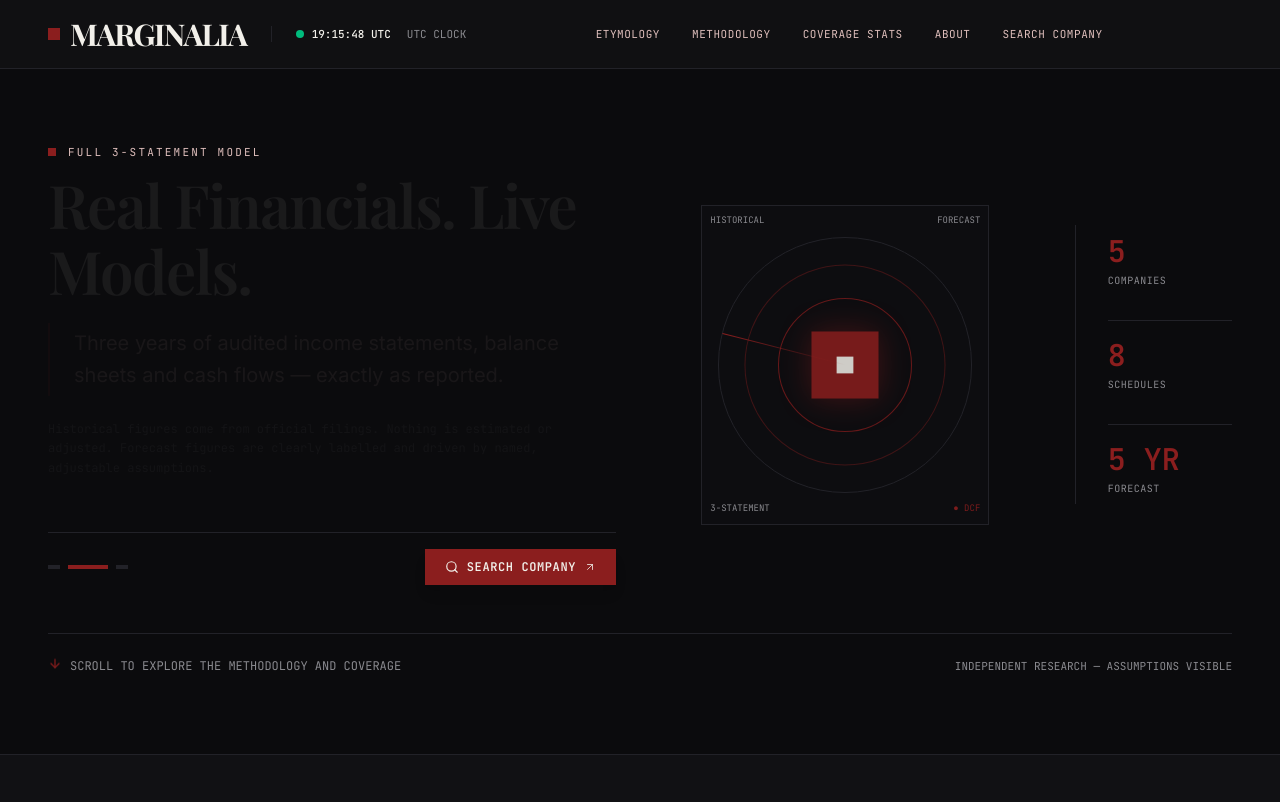
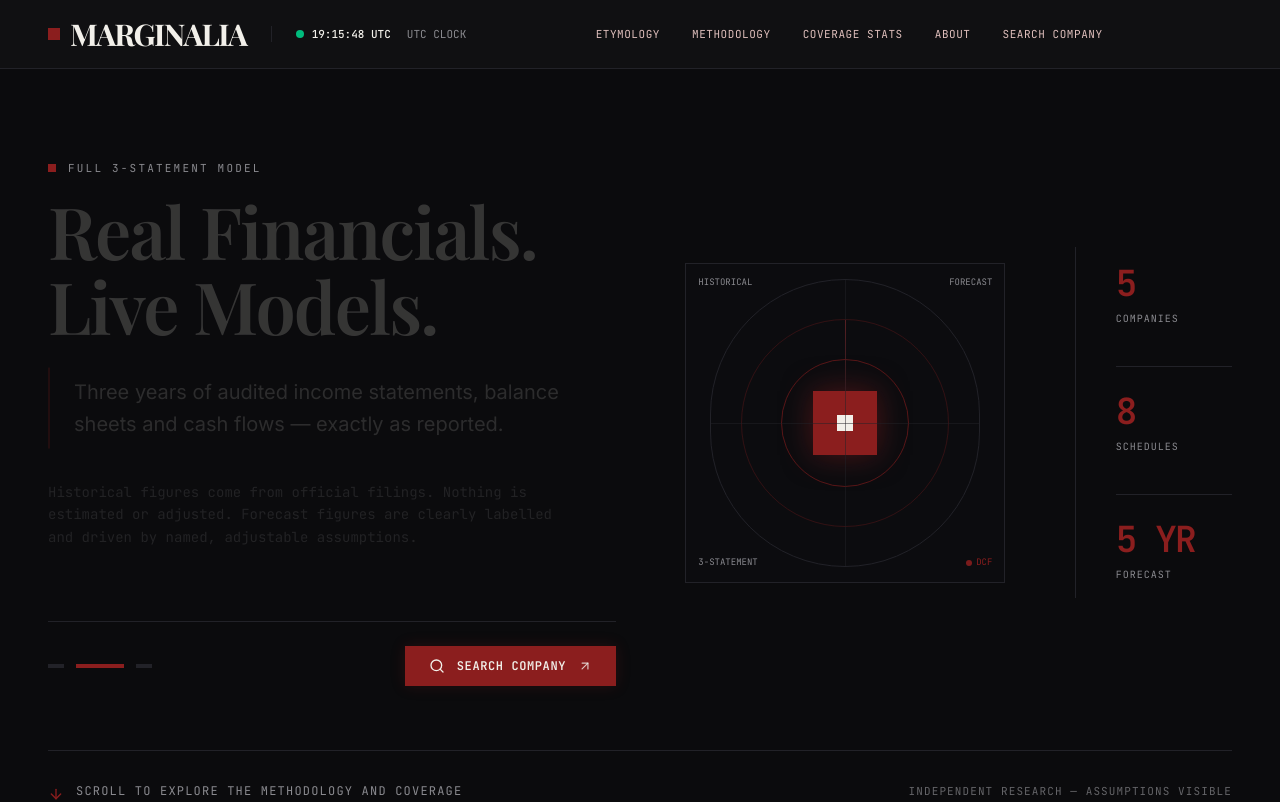
Before and after one commit to vanshgupta569-lab/Vansh-Gupta, a React (Vite) app: page / in a window 1280 px wide. Shown: the top 802 px of the page. Built offline with nearby package versions, Linux system fonts and the light colour scheme; a web font is replaced by a local one.

Commit message:
Update HeroSection.tsx

```diff
--- a/src/components/HeroSection.tsx
+++ b/src/components/HeroSection.tsx
@@ -1,5 +1,5 @@
-import React, { useState, useEffect } from 'react';
-import { motion, AnimatePresence } from 'motion/react';
+import React, { useState, useEffect, useRef } from 'react';
+import { motion, AnimatePresence, useScroll, useTransform } from 'motion/react';
 import { ArrowDown, Search, ArrowUpRight } from 'lucide-react';
 
 interface HeroSectionProps {
@@ -29,8 +29,24 @@ const HERO_SLIDES = [
 
 export const HeroSection: React.FC<HeroSectionProps> = ({ onSearchCompany }) => {
   const [activeSlide, setActiveSlide] = useState(0);
-  const [rotation, setRotation] = useState(0);
+  const containerRef = useRef<HTMLElement>(null);
 
+  // Hook into the scroll position of the hero section for scroll-driven animations
+  const { scrollYProgress } = useScroll({
+    target: containerRef,
+    offset: ["start start", "end start"]
+  });
+
+  // Map the mouse scroll progress to specific visual transformations
+  const heroOpacity = useTransform(scrollYProgress, [0, 0.8], [1, 0]);
+  const heroY = useTransform(scrollYProgress, [0, 0.8], [0, -80]);
+
+  // Tie the rotation and scale of the geometric graphic strictly to the scroll wheel
+  const radarRotation = useTransform(scrollYProgress, [0, 1], [0, 270]);
+  const innerRadarRotation = useTransform(scrollYProgress, [0, 1], [0, -180]);
+  const radarScale = useTransform(scrollYProgress, [0, 0.8], [1, 1.15]);
+
+  // Keep the timer for the text slides ONLY
   useEffect(() => {
     const timer = setInterval(() => {
       setActiveSlide((prev) => (prev + 1) % HERO_SLIDES.length);
@@ -38,61 +54,61 @@ export const HeroSection: React.FC<HeroSectionProps> = ({ onSearchCompany }) =>
     return () => clearInterval(timer);
   }, []);
 
-  useEffect(() => {
-    const handleScroll = () => {
-      const scrollY = window.scrollY;
-      setRotation(scrollY * 0.15);
-    };
-    window.addEventListener('scroll', handleScroll);
-    return () => window.removeEventListener('scroll', handleScroll);
-  }, []);
-
   const slide = HERO_SLIDES[activeSlide];
 
   return (
-    <section id="hero" className="pt-28 lg:pt-36 pb-20 max-w-[1440px] mx-auto px-6 lg:px-12 hairline-border-b min-h-[680px] flex flex-col justify-between">
-      <div className="grid grid-cols-1 lg:grid-cols-12 gap-12 items-center">
+    <section
+      id="hero"
+      ref={containerRef}
+      className="pt-32 lg:pt-40 pb-24 max-w-[1440px] mx-auto px-6 lg:px-12 hairline-border-b min-h-[720px] flex flex-col justify-between"
+    >
+      <motion.div
+        style={{ opacity: heroOpacity, y: heroY }}
+        className="grid grid-cols-1 lg:grid-cols-12 gap-16 lg:gap-12 items-center"
+      >
 
-        {/* Left Column */}
-        <div className="lg:col-span-6 flex flex-col gap-6">
+        {/* Left Column (Text & Controls) */}
+        <div className="lg:col-span-6 flex flex-col gap-8">
           <div className="flex items-center gap-3">
             <span className="w-2 h-2 bg-[#8B1E1E]" />
-            <span className="font-mono text-[11px] text-[#dfbfbc] tracking-[0.2em] uppercase">
+            <span className="font-mono text-[11px] text-[#8A8A8F] tracking-[0.2em] uppercase">
               {slide.tag}
             </span>
           </div>
 
+          <div className="min-h-[220px]">
             <AnimatePresence mode="wait">
               <motion.div
                 key={activeSlide}
-              initial={{ opacity: 0, y: 15 }}
+                initial={{ opacity: 0, y: 20 }}
                 animate={{ opacity: 1, y: 0 }}
-              exit={{ opacity: 0, y: -15 }}
-              transition={{ duration: 0.4 }}
-              className="flex flex-col gap-5"
+                exit={{ opacity: 0, y: -20 }}
+                transition={{ duration: 0.5, ease: "easeOut" }}
+                className="flex flex-col gap-6"
               >
-              <h1 className="font-display text-4xl sm:text-5xl lg:text-6xl font-semibold leading-[1.1] tracking-tight text-[#F2F0EA]">
+                <h1 className="font-display text-5xl sm:text-6xl lg:text-7xl font-semibold leading-[1.05] tracking-tight text-[#F2F0EA]">
                   {slide.title}
                 </h1>
 
-              <p className="font-sans text-lg lg:text-xl text-[#dfbfbc] max-w-xl border-l-2 border-[#8B1E1E] pl-6 py-1 leading-relaxed">
+                <p className="font-sans text-lg lg:text-xl text-[#F2F0EA]/80 max-w-xl border-l-2 border-[#8B1E1E] pl-6 py-2 leading-relaxed">
                   {slide.subtitle}
                 </p>
 
-              <p className="font-mono text-xs text-[#8A8A8F] max-w-lg leading-relaxed mt-1">
+                <p className="font-mono text-sm text-[#8A8A8F] max-w-lg leading-relaxed mt-2">
                   {slide.detail}
                 </p>
               </motion.div>
             </AnimatePresence>
+          </div>
 
-          <div className="flex items-center gap-6 mt-4 pt-4 hairline-border-t">
-            <div className="flex gap-2">
+          <div className="flex items-center gap-8 mt-6 pt-6 hairline-border-t">
+            <div className="flex gap-3">
               {HERO_SLIDES.map((_, idx) => (
                 <button
                   key={idx}
                   onClick={() => setActiveSlide(idx)}
-                  className={`h-1 transition-all cursor-pointer ${
-                    activeSlide === idx ? 'w-10 bg-[#8B1E1E]' : 'w-3 bg-[#222228] hover:bg-[#8A8A8F]'
+                  className={`h-1 transition-all duration-300 cursor-pointer ${
+                    activeSlide === idx ? 'w-12 bg-[#8B1E1E]' : 'w-4 bg-[#222228] hover:bg-[#8A8A8F]'
                   }`}
                   aria-label={`Slide ${idx + 1}`}
                 />
@@ -101,79 +117,88 @@ export const HeroSection: React.FC<HeroSectionProps> = ({ onSearchCompany }) =>
 
             <button
               onClick={onSearchCompany}
-              className="bg-[#8B1E1E] text-[#F2F0EA] font-mono text-xs px-5 py-2.5 uppercase tracking-wider hover:bg-[#6a1515] transition-colors flex items-center gap-2 cursor-pointer ml-auto font-semibold shadow-lg"
+              className="bg-[#8B1E1E] text-[#F2F0EA] font-mono text-xs px-6 py-3 uppercase tracking-wider hover:bg-[#6a1515] transition-colors flex items-center gap-3 cursor-pointer ml-auto font-semibold shadow-[0_0_15px_rgba(139,30,30,0.2)]"
             >
-              <Search className="w-3.5 h-3.5" />
+              <Search className="w-4 h-4" />
               <span>Search Company</span>
-              <ArrowUpRight className="w-3 h-3 text-[#F2F0EA]/80" />
+              <ArrowUpRight className="w-3.5 h-3.5 text-[#F2F0EA]/80" />
             </button>
           </div>
         </div>
 
-        {/* Centre Graphic */}
-        <div className="lg:col-span-4 relative h-80 sm:h-96 w-full flex items-center justify-center">
-          <div className="relative w-72 h-80 flex items-center justify-center">
-            <div className="absolute inset-0 hairline-border p-4 bg-[#111114]/40 flex items-center justify-center">
+        {/* Centre Graphic (Scroll Driven) */}
+        <div className="lg:col-span-4 relative h-[380px] w-full flex items-center justify-center">
+          <div className="relative w-80 h-80 flex items-center justify-center">
+            <div className="absolute inset-0 hairline-border p-6 bg-[#111114]/40 flex items-center justify-center">
+
               <motion.div
-                style={{ rotate: rotation }}
-                className="w-64 h-64 border hairline-border rounded-full flex items-center justify-center relative"
+                style={{ rotate: radarRotation, scale: radarScale }}
+                className="w-72 h-72 border hairline-border rounded-full flex items-center justify-center relative"
               >
                 <motion.div
-                  animate={{ scale: [1, 1.05, 1] }}
-                  transition={{ duration: 4, repeat: Infinity, ease: 'easeInOut' }}
-                  className="w-48 h-48 border border-[#8B1E1E]/40 rounded-full flex items-center justify-center"
+                  style={{ rotate: innerRadarRotation }}
+                  className="w-52 h-52 border border-[#8B1E1E]/30 rounded-full flex items-center justify-center relative"
                 >
-                  <div className="w-32 h-32 border border-[#8B1E1E]/70 rounded-full flex items-center justify-center">
-                    <motion.div
-                      animate={{ opacity: [0.7, 1, 0.7] }}
-                      transition={{ duration: 2, repeat: Infinity }}
-                      className="w-16 h-16 bg-[#8B1E1E] shadow-[0_0_30px_rgba(139,30,30,0.5)] flex items-center justify-center cursor-pointer"
+                  <div className="w-32 h-32 border border-[#8B1E1E]/60 rounded-full flex items-center justify-center relative">
+                    <div
+                      className="w-16 h-16 bg-[#8B1E1E] shadow-[0_0_30px_rgba(139,30,30,0.5)] flex items-center justify-center cursor-pointer transition-transform hover:scale-110"
                       onClick={onSearchCompany}
                     >
                       <div className="w-4 h-4 bg-[#F2F0EA]" />
+                    </div>
+                  </div>
+                  <div className="absolute top-0 bottom-0 left-1/2 w-[1px] bg-gradient-to-b from-[#8B1E1E] via-transparent to-transparent origin-center" />
                 </motion.div>
-                  </div>
+
+                <div className="absolute top-0 bottom-0 left-1/2 w-[1px] bg-[#222228]/50" />
+                <div className="absolute left-0 right-0 top-1/2 h-[1px] bg-[#222228]/50" />
               </motion.div>
-                <motion.div
-                  animate={{ rotate: 360 }}
-                  transition={{ duration: 8, repeat: Infinity, ease: 'linear' }}
-                  className="absolute top-0 bottom-0 left-1/2 w-[1px] bg-gradient-to-b from-[#8B1E1E] via-transparent to-transparent origin-center"
-                />
-              </motion.div>
-              <span className="absolute top-2 left-2 font-mono text-[9px] text-[#8A8A8F]">HISTORICAL</span>
-              <span className="absolute top-2 right-2 font-mono text-[9px] text-[#8A8A8F]">FORECAST</span>
-              <span className="absolute bottom-2 left-2 font-mono text-[9px] text-[#8A8A8F]">3-STATEMENT</span>
-              <span className="absolute bottom-2 right-2 font-mono text-[9px] text-[#8B1E1E] animate-pulse">● DCF</span>
+
+              <span className="absolute top-3 left-3 font-mono text-[9px] text-[#8A8A8F]">HISTORICAL</span>
+              <span className="absolute top-3 right-3 font-mono text-[9px] text-[#8A8A8F]">FORECAST</span>
+              <span className="absolute bottom-3 left-3 font-mono text-[9px] text-[#8A8A8F]">3-STATEMENT</span>
+              <span className="absolute bottom-3 right-3 font-mono text-[9px] text-[#8B1E1E] flex items-center gap-1">
+                <span className="w-1.5 h-1.5 rounded-full bg-[#8B1E1E] animate-pulse"></span> DCF
+              </span>
             </div>
           </div>
         </div>
 
         {/* Right Stats Column */}
-        <div className="lg:col-span-2 flex lg:flex-col gap-8 justify-center border-l hairline-border-l pl-8 py-2">
+        <div className="lg:col-span-2 flex lg:flex-col gap-10 justify-center border-l hairline-border-l pl-10 py-4">
           <div>
-            <div className="font-mono text-3xl font-semibold text-[#8B1E1E] mb-1">5</div>
-            <div className="font-mono text-[10px] text-[#8A8A8F] uppercase tracking-wider">COMPANIES</div>
+            <div className="font-mono text-4xl font-semibold text-[#8B1E1E] mb-2 tracking-tighter">5</div>
+            <div className="font-mono text-[10px] text-[#8A8A8F] uppercase tracking-widest">COMPANIES</div>
           </div>
-          <div className="hairline-border-t pt-4">
-            <div className="font-mono text-3xl font-semibold text-[#8B1E1E] mb-1">8</div>
-            <div className="font-mono text-[10px] text-[#8A8A8F] uppercase tracking-wider">SCHEDULES</div>
+          <div className="hairline-border-t pt-6">
+            <div className="font-mono text-4xl font-semibold text-[#8B1E1E] mb-2 tracking-tighter">8</div>
+            <div className="font-mono text-[10px] text-[#8A8A8F] uppercase tracking-widest">SCHEDULES</div>
           </div>
-          <div className="hairline-border-t pt-4">
-            <div className="font-mono text-3xl font-semibold text-[#8B1E1E] mb-1">5 YR</div>
-            <div className="font-mono text-[10px] text-[#8A8A8F] uppercase tracking-wider">FORECAST</div>
+          <div className="hairline-border-t pt-6">
+            <div className="font-mono text-4xl font-semibold text-[#8B1E1E] mb-2 tracking-tighter">5 YR</div>
+            <div className="font-mono text-[10px] text-[#8A8A8F] uppercase tracking-widest">FORECAST</div>
           </div>
         </div>
+      </motion.div>
+
+      {/* Scroll Indicator */}
+      <motion.div
+        style={{ opacity: heroOpacity }}
+        className="flex justify-between items-center mt-16 pt-8 hairline-border-t text-xs font-mono text-[#8A8A8F]"
+      >
+        <div className="flex items-center gap-3">
+          <motion.div
+            animate={{ y: [0, 5, 0] }}
+            transition={{ duration: 1.5, repeat: Infinity }}
+          >
+            <ArrowDown className="w-4 h-4 text-[#8B1E1E]" />
+          </motion.div>
+          <span className="tracking-widest">SCROLL TO EXPLORE THE METHODOLOGY AND COVERAGE</span>
         </div>
-
-      <div className="flex justify-between items-center mt-12 pt-6 hairline-border-t text-xs font-mono text-[#8A8A8F]">
-        <div className="flex items-center gap-2">
-          <ArrowDown className="w-3.5 h-3.5 text-[#8B1E1E] animate-bounce" />
-          <span>SCROLL TO EXPLORE THE METHODOLOGY AND COVERAGE</span>
-        </div>
-        <div className="hidden sm:block text-[11px] text-[#8A8A8F]">
+        <div className="hidden sm:block text-[11px] tracking-widest text-[#8A8A8F]/70">
           INDEPENDENT RESEARCH — ASSUMPTIONS VISIBLE
         </div>
-      </div>
+      </motion.div>
     </section>
   );
 };
```
Lines whose indentation alone changed are shown as unchanged.
